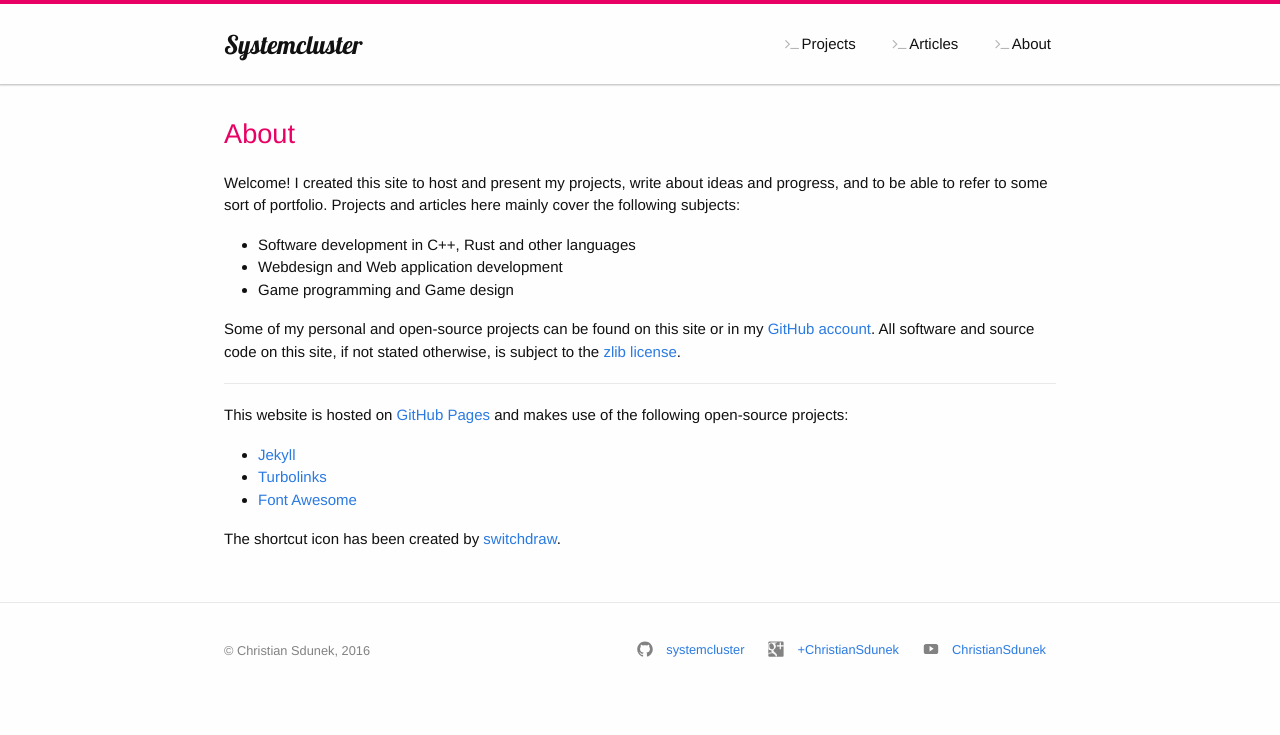
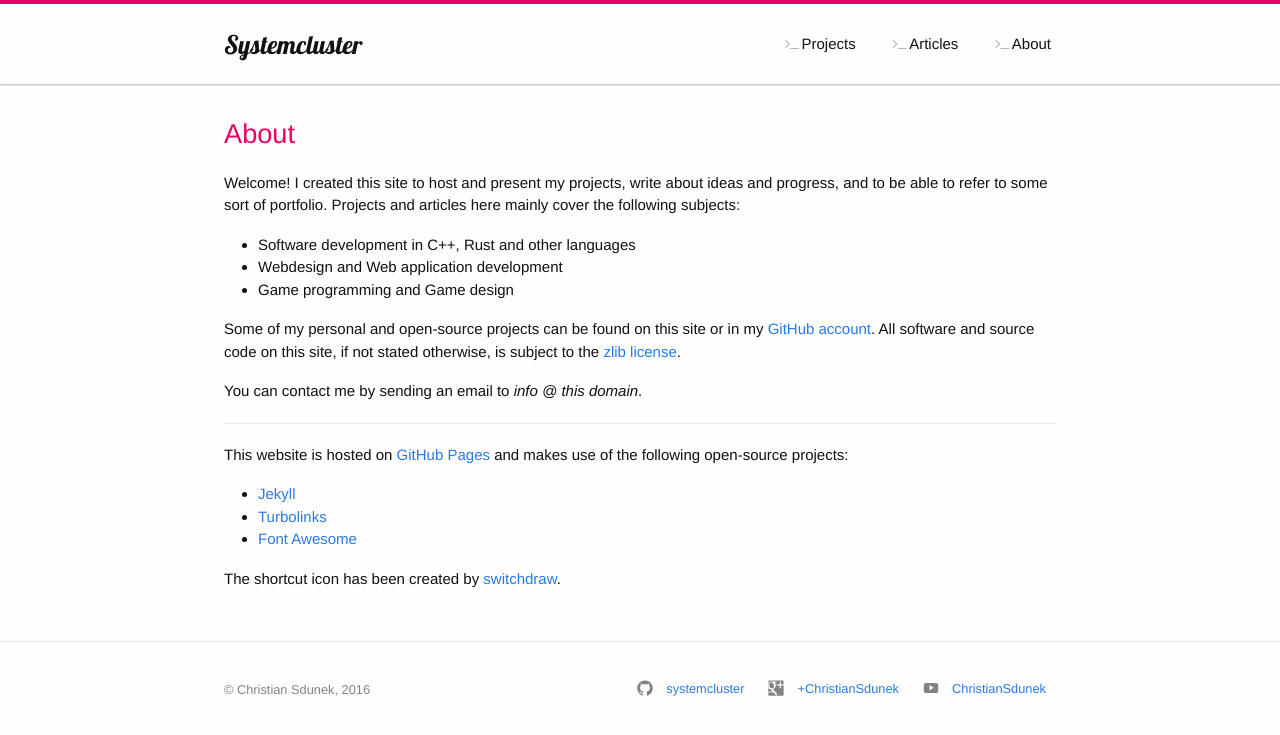
Before and after one commit to Systemcluster/systemcluster.github.io, a Jekyll site: the page built from about.md, in a window 1280 px wide. Shown: the top 735 px of the page. Built offline with Jekyll 4.4.1, drawn with Linux system fonts in a browser that asks for light colours; comment, search, counter and statistics services are not loaded.

Commit message:
Add contact info

```diff
--- a/about.md
+++ b/about.md
@@ -17,6 +17,8 @@ Welcome! I created this site to host and present my projects, write about ideas
 
 Some of my personal and open-source projects can be found on this site or in my [GitHub account](https://github.com/systemcluster). All software and source code on this site, if not stated otherwise, is subject to the [zlib license]({{ "/license/" | prepend: site.baseurl }}).
 
+You can contact me by sending an email to *info @ this domain*.
+
 
 ---
 
```
